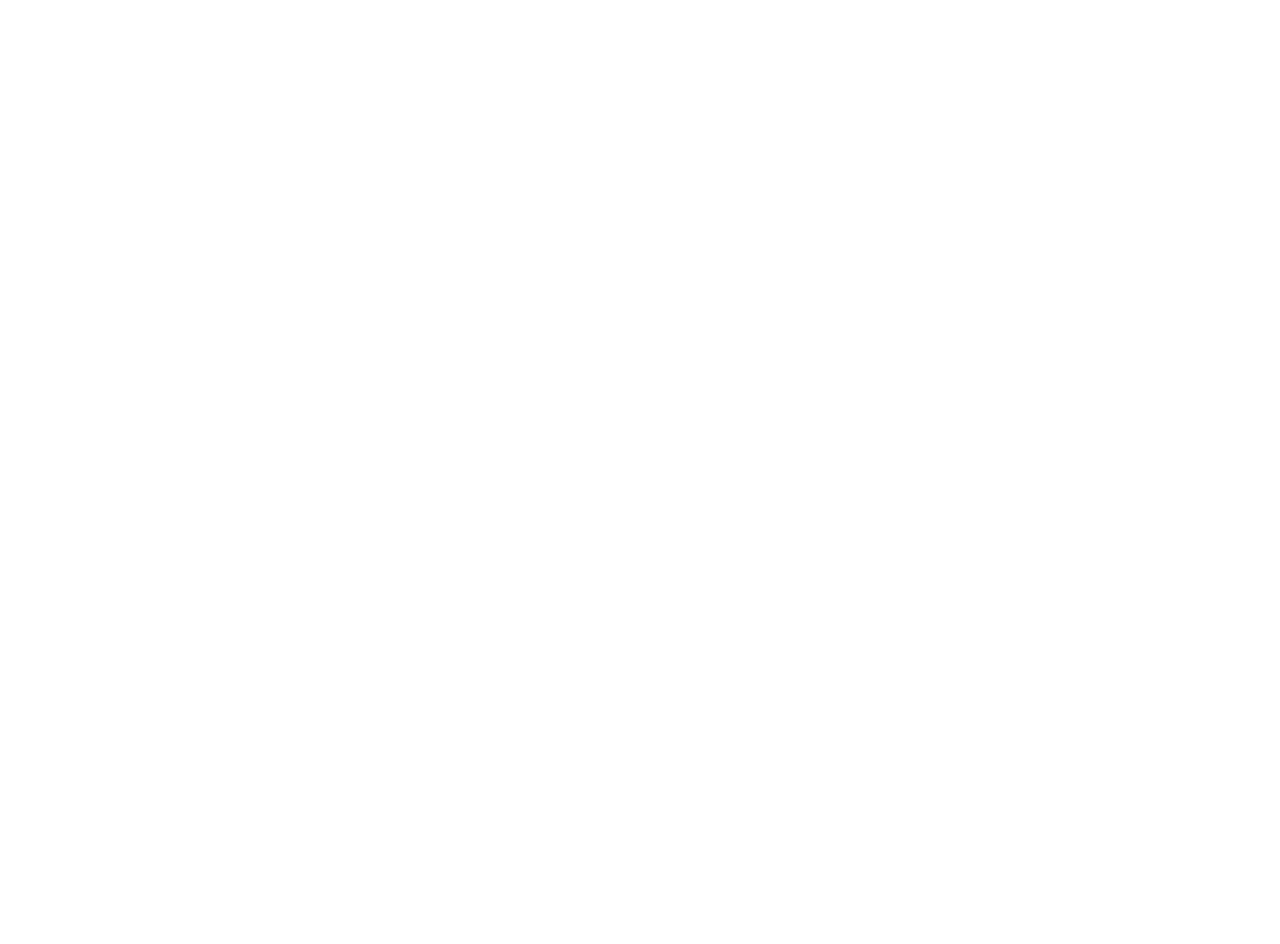
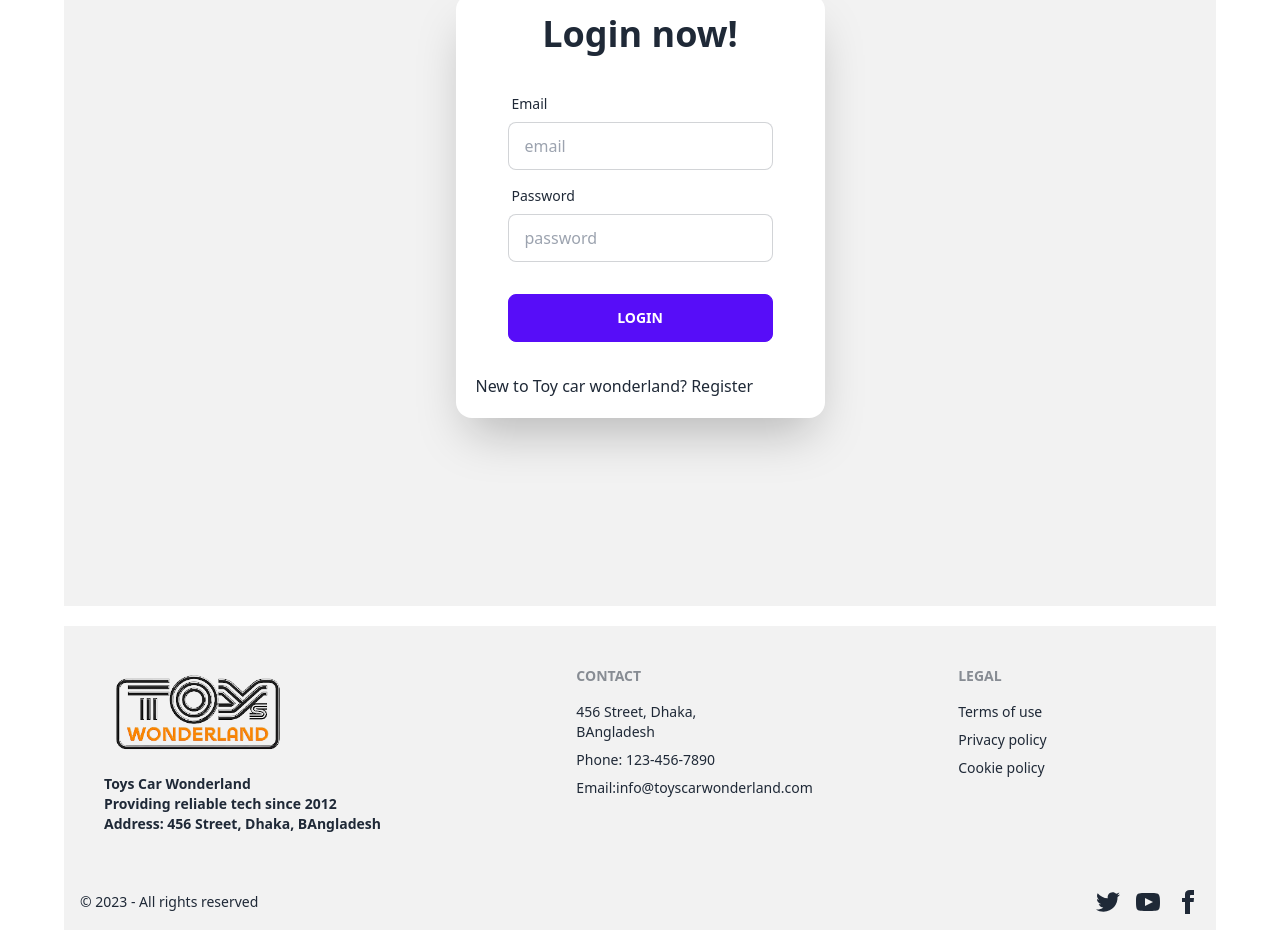
Before and after one commit to ShahanulIslam/car-toys-wonderland-client, a React (Vite) app: page /login in a window 1280 px wide. Before the commit this address had no page. Shown: the part 326-1270 px from the top of the page. Before the commit the page ends 800 px from the top, so only its background shows below. Built offline with nearby package versions, Linux system fonts and the light colour scheme.

Commit message:
login-page-design

```diff
--- /dev/null
+++ b/src/Pages/Login/Login.jsx
@@ -0,0 +1,33 @@
+import { Link } from "react-router-dom";
+
+const Login = () => {
+    return (
+        <div className="hero min-h-screen bg-base-200 my-5">
+            <div className="hero-content flex ">
+                <div className="card w-full max-w-sm shadow-2xl bg-base-100 p-5">
+                    <h1 className="text-4xl font-bold text-center">Login now!</h1>
+                    <from className="card-body">
+                        <div className="form-control">
+                            <label className="label">
+                                <span className="label-text">Email</span>
+                            </label>
+                            <input type="text" placeholder="email" name="email" className="input input-bordered" />
+                        </div>
+                        <div className="form-control">
+                            <label className="label">
+                                <span className="label-text">Password</span>
+                            </label>
+                            <input type="password" placeholder="password" name="password" className="input input-bordered" />
+                        </div>
+                        <div className="form-control mt-6">
+                            <input className="btn btn-primary" type="submit" value="Login" />
+                        </div>
+                    </from>
+                    <p>New to Toy car wonderland? <Link to="/register">Register</Link></p>
+                </div>
+            </div>
+        </div>
+    );
+};
+
+export default Login;
--- /dev/null
+++ b/src/Pages/Register/Register.jsx
@@ -0,0 +1,10 @@
+
+const Register = () => {
+    return (
+        <div>
+            <h2>This is register</h2>
+        </div>
+    );
+};
+
+export default Register;
--- a/src/Pages/Shared/Footer/Footer.jsx
+++ b/src/Pages/Shared/Footer/Footer.jsx
@@ -6,14 +6,13 @@
             <footer className="footer p-10 bg-base-200 text-base-content">
                 <div className="space-y-2">
                     <img src={logo} className="w-3/5" alt="Company Logo" />
-                    <p className="font-bold">Toys Car Wonderland<br />Providing reliable tech since 2012<br />Contact: info@toyscarwonderland.com<br />Address: 456 Street, City, Country</p>
+                    <p className="font-bold">Toys Car Wonderland<br />Providing reliable tech since 2012<br />Address: 456 Street, Dhaka, BAngladesh</p>
                 </div>
                 <div>
-                    <span className="footer-title">Company</span>
-                    <a className="link link-hover" href="#">About us</a>
-                    <a className="link link-hover" href="#">Contact</a>
-                    <a className="link link-hover" href="#">Jobs</a>
-                    <a className="link link-hover" href="#">Press kit</a>
+                    <span className="footer-title">Contact</span>
+                    <p>456 Street, Dhaka,<br /> BAngladesh</p>
+                    <p>Phone: 123-456-7890</p>
+                    <p>Email:info@toyscarwonderland.com</p>
                 </div>
                 <div>
                     <span className="footer-title">Legal</span>
```
Also changed, not shown: src/Routes/Route.jsx (+10 -0 lines).
